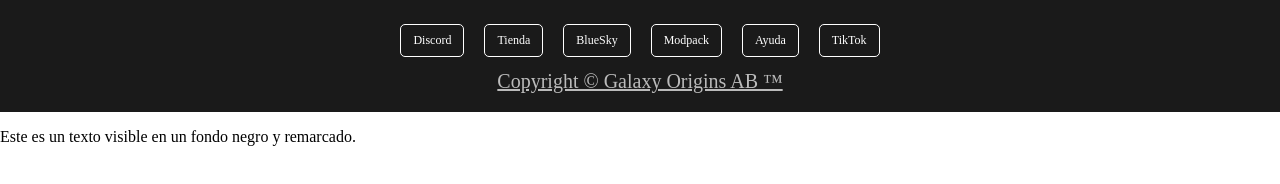
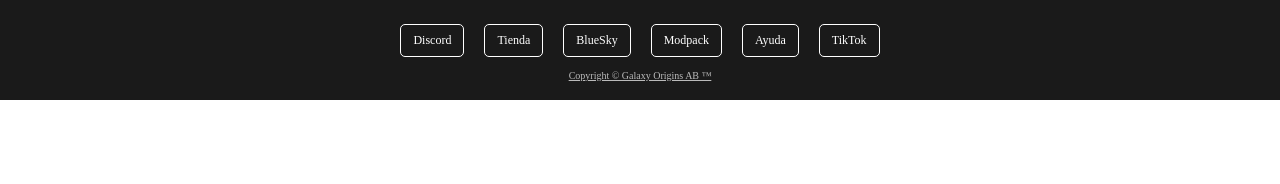
Before and after one commit to Divine-Team-By-GalaxyWars/galaxyoriginsweb, a plain HTML site: page importante/footer.html in a window 1280 px wide. Drawn offline with Linux system fonts and the light colour scheme.

Commit message:
Update footer.html

```diff
--- a/importante/footer.html
+++ b/importante/footer.html
@@ -77,12 +77,12 @@
             <a href="https://discord.gg/4UjPaz4QUU" target="_blank">Ayuda</a>
             <a href="https://www.tiktok.com/@galaxy.origins" target="_blank">TikTok</a>
         </div>
-        <div class="footer-bottom" style="color: white; text-decoration: underline; font-size: 20px;">
+        <div class="footer-bottom" style="color: white; text-decoration: underline; font-size: 10px;">
             Copyright © Galaxy Origins AB ™
         </div>
     </footer>
 
 
-    <p >Este es un texto visible en un fondo negro y remarcado.</p>
+
 </body>
 </html>
```
